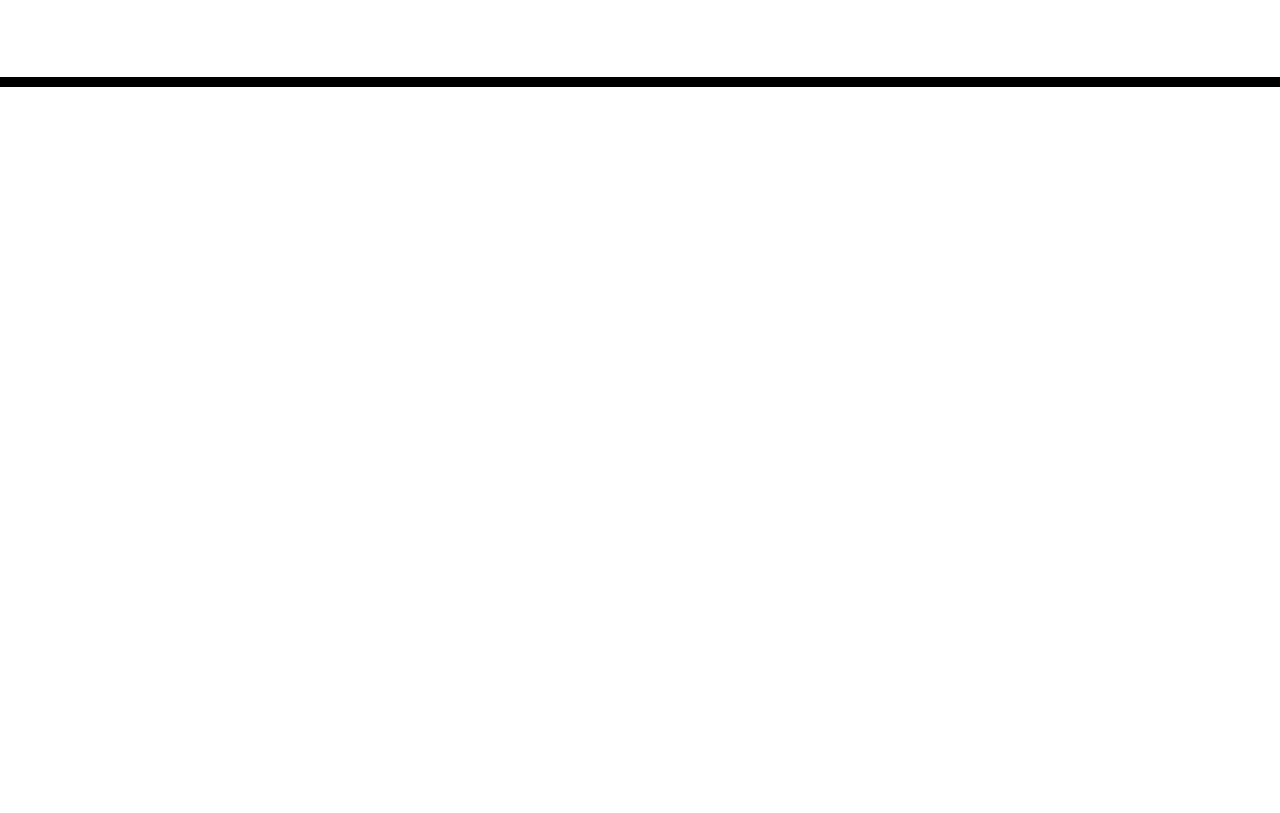
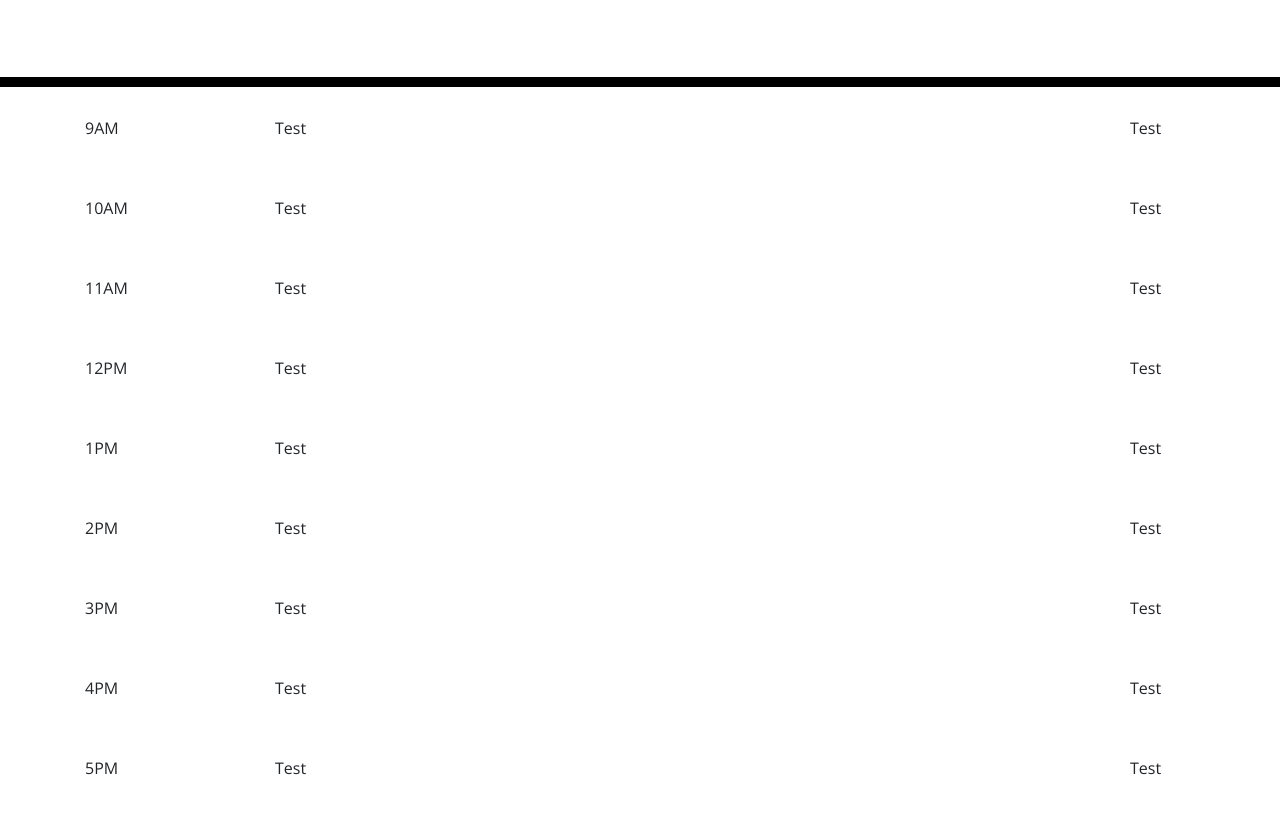
Before and after one commit to JRPerez936/WK5C-Day-Scheduler, a plain HTML site: page index.html in a window 1280 px wide. Shown: the part 181-994 px from the top of the page. Before the commit the page ends 800 px from the top, so only its background shows below. Drawn offline with nearby package versions, Linux system fonts and the light colour scheme.

Commit message:
set up timeblocks

```diff
--- a/index.html
+++ b/index.html
@@ -30,6 +30,52 @@
     </header>
     <div class="container">
       <!-- Timeblocks go here -->
+      <div class="row">
+        <div class="col-md-2">9AM</div>
+        <div class="col-md-9">Test</div>
+        <div class="col-md-1">Test</div>
+      </div>
+      <div class="row">
+        <div class="col-md-2">10AM</div>
+        <div class="col-md-9">Test</div>
+        <div class="col-md-1">Test</div>
+      </div>
+      <div class="row">
+        <div class="col-md-2">11AM</div>
+        <div class="col-md-9">Test</div>
+        <div class="col-md-1">Test</div>
+      </div>
+      <div class="row">
+        <div class="col-md-2">12PM</div>
+        <div class="col-md-9">Test</div>
+        <div class="col-md-1">Test</div>
+      </div>
+      <div class="row">
+        <div class="col-md-2">1PM</div>
+        <div class="col-md-9">Test</div>
+        <div class="col-md-1">Test</div>
+      </div>
+      <div class="row">
+        <div class="col-md-2">2PM</div>
+        <div class="col-md-9">Test</div>
+        <div class="col-md-1">Test</div>
+      </div>
+      <div class="row">
+        <div class="col-md-2">3PM</div>
+        <div class="col-md-9">Test</div>
+        <div class="col-md-1">Test</div>
+      </div>
+      <div class="row">
+        <div class="col-md-2">4PM</div>
+        <div class="col-md-9">Test</div>
+        <div class="col-md-1">Test</div>
+      </div>
+      <div class="row">
+        <div class="col-md-2">5PM</div>
+        <div class="col-md-9">Test</div>
+        <div class="col-md-1">Test</div>
+      </div>
+
     </div>
 
     <script src="https://code.jquery.com/jquery-3.4.1.min.js"></script>
```
